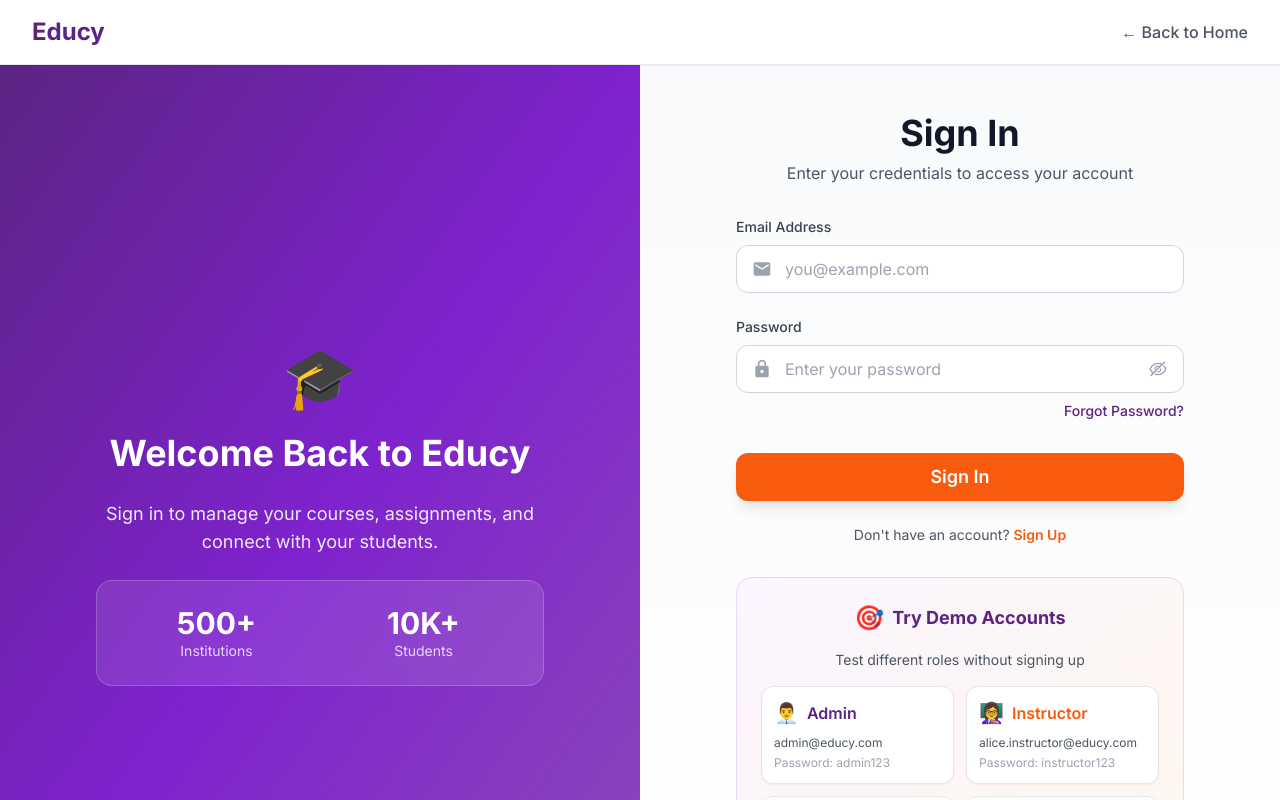
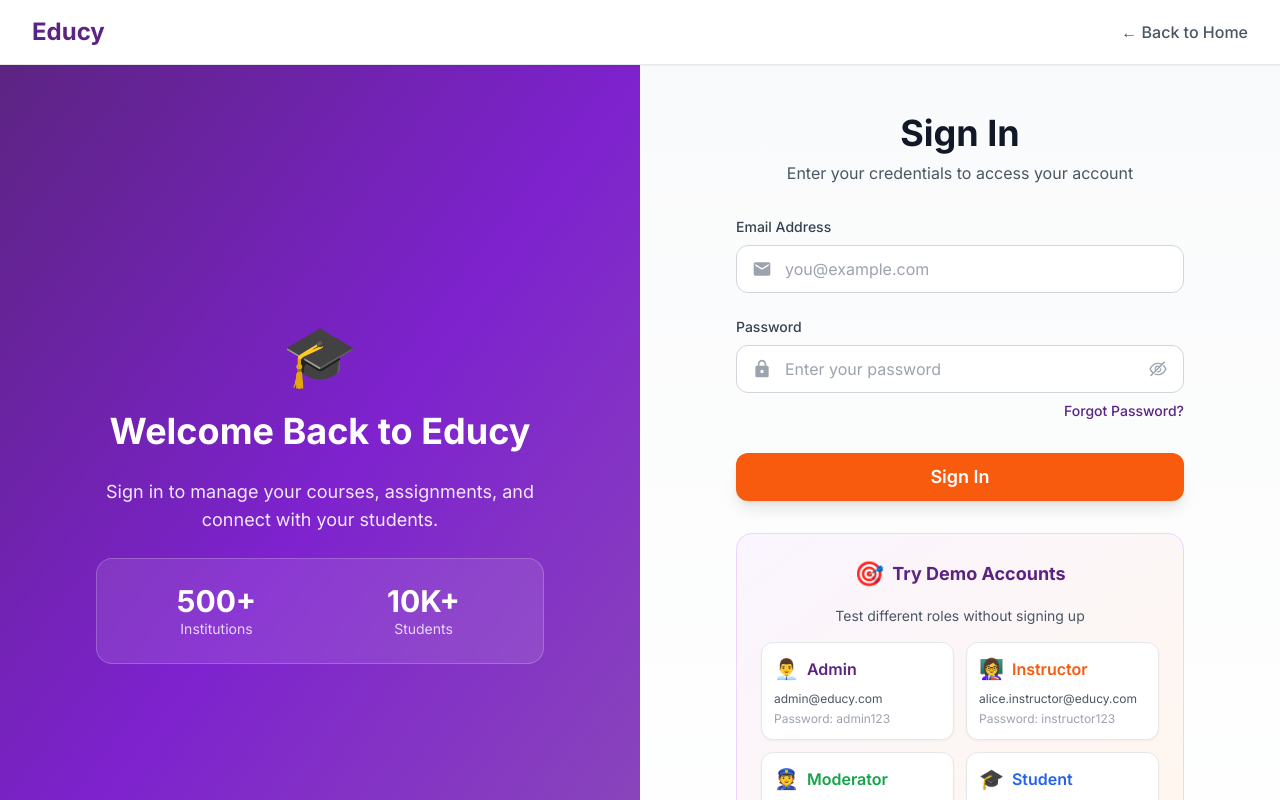
Before and after one commit to Ismat-Samadov/educy, a Next.js app: page /auth/signin in a window 1280 px wide. Shown: the top 800 px of the page. Built offline with nearby package versions, Linux system fonts and the light colour scheme; no server answers.

Commit message:
Remove sign up link from signin page
Removed the 'Don't have an account? Sign Up' link from the signin page.
Users can only access demo accounts now, registration is disabled.

```diff
--- a/app/auth/signin/page.tsx
+++ b/app/auth/signin/page.tsx
@@ -218,19 +218,6 @@ export default function SignInPage() {
               </button>
             </form>
 
-            {/* Sign Up Link */}
-            <div className="text-center mt-6">
-              <p className="text-gray-600 text-xs sm:text-sm">
-                Don't have an account?{' '}
-                <Link
-                  href="/auth/register"
-                  className="text-[#F95B0E] hover:text-[#d94f0c] font-semibold transition"
-                >
-                  Sign Up
-                </Link>
-              </p>
-            </div>
-
             {/* Demo Credentials */}
             <div className="w-full mt-8 p-6 bg-gradient-to-br from-purple-50 to-orange-50 rounded-2xl border border-purple-200">
               <div className="flex items-center justify-center gap-2 mb-4">
```
